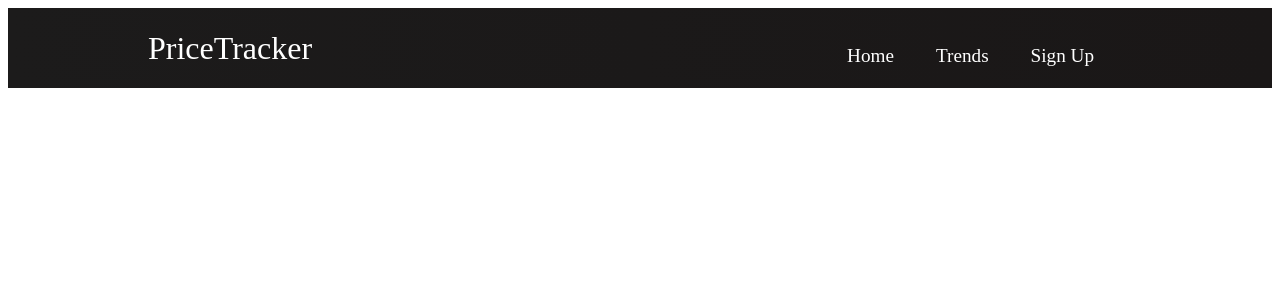
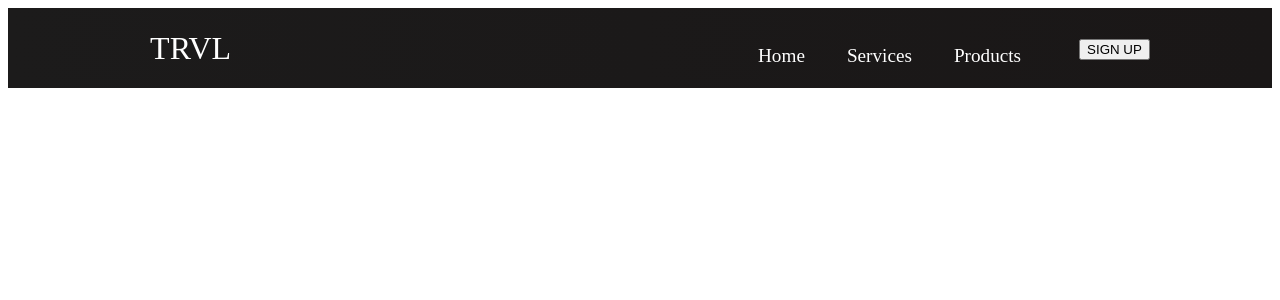
Before and after one commit to kjernest01/temp_repo, a React (Create React App) app: page / in a window 1280 px wide. Shown: the top 300 px of the page. Built offline with nearby package versions, Linux system fonts and the light colour scheme.

Commit message:
Navbar changes

```diff
--- a/src/components/Navbar.js
+++ b/src/components/Navbar.js
@@ -1,116 +1,117 @@
 import React, { useState, useEffect } from 'react';
 import { Link } from 'react-router-dom';
+import { Button } from './Button';
 import './Navbar.css';
 
 
-function Navbar (){
-  return(
+// function Navbar (){
+//   return(
+//     <>
+//       <nav className="navbar">
+//         <div className="navbar-container">
+//           <Link to="/" className="navbar-logo">
+//             PriceTracker
+//           </Link>
+//           {/* <div className="menu-icon" onClick>
+//             <i = className={click}/>
+//           </div> */}
+//           <ul className="nav-menu">
+//             <li className="nav-item">
+//               <Link to="/" className="nav-links">
+//                 Home
+//               </Link>
+//             </li>
+//             <li className="nav-item">
+//               <Link to="/trends" className="nav-links">
+//                 Trends
+//               </Link>
+//             </li>
+//             <li className="nav-item">
+//               <Link to="/signup" className="nav-links">
+//                 Sign Up
+//               </Link>
+//             </li>
+//           </ul>
+//         </div>
+//       </nav>
+//     </>
+//   )
+// }
+
+// export default Navbar;
+
+function Navbar() {
+  const [click, setClick] = useState(false);
+  const [button, setButton] = useState(true);
+
+  const handleClick = () => setClick(!click);
+  const closeMobileMenu = () => setClick(false);
+
+  const showButton = () => {
+    if (window.innerWidth <= 960) {
+      setButton(false);
+    } else {
+      setButton(true);
+    }
+  };
+
+  useEffect(() => {
+    showButton();
+  }, []);
+
+  window.addEventListener('resize', showButton);
+
+  return (
     <>
-      <nav className="navbar">
-        <div className="navbar-container">
-          <Link to="/" className="navbar-logo">
-            PriceTracker
+      <nav className='navbar'>
+        <div className='navbar-container'>
+          <Link to='/' className='navbar-logo' onClick={closeMobileMenu}>
+            TRVL
+            <i class='fab fa-typo3' />
           </Link>
-          {/* <div className="menu-icon" onClick>
-            <i = className={click}/>
-          </div> */}
-          <ul className="nav-menu">
-            <li className="nav-item">
-              <Link to="/" className="nav-links">
+          <div className='menu-icon' onClick={handleClick}>
+            <i className={click ? 'fas fa-times' : 'fas fa-bars'} />
+          </div>
+          <ul className={click ? 'nav-menu active' : 'nav-menu'}>
+            <li className='nav-item'>
+              <Link to='/' className='nav-links' onClick={closeMobileMenu}>
                 Home
               </Link>
             </li>
-            <li className="nav-item">
-              <Link to="/trends" className="nav-links">
-                Trends
+            <li className='nav-item'>
+              <Link
+                to='/services'
+                className='nav-links'
+                onClick={closeMobileMenu}
+              >
+                Services
               </Link>
             </li>
-            <li className="nav-item">
-              <Link to="/signup" className="nav-links">
+            <li className='nav-item'>
+              <Link
+                to='/products'
+                className='nav-links'
+                onClick={closeMobileMenu}
+              >
+                Products
+              </Link>
+            </li>
+
+            <li>
+              <Link
+                to='/sign-up'
+                className='nav-links-mobile'
+                onClick={closeMobileMenu}
+              >
                 Sign Up
               </Link>
             </li>
           </ul>
+          {button && <Button buttonStyle='btn--outline'>SIGN UP</Button>}
         </div>
       </nav>
     </>
-  )
+  );
 }
 
 export default Navbar;
-
-// function Navbar() {
-//   const [click, setClick] = useState(false);
-//   const [button, setButton] = useState(true);
-
-//   const handleClick = () => setClick(!click);
-//   const closeMobileMenu = () => setClick(false);
-
-//   const showButton = () => {
-//     if (window.innerWidth <= 960) {
-//       setButton(false);
-//     } else {
-//       setButton(true);
-//     }
-//   };
-
-//   useEffect(() => {
-//     showButton();
-//   }, []);
-
-//   window.addEventListener('resize', showButton);
-
-//   return (
-//     <>
-//       <nav className='navbar'>
-//         <div className='navbar-container'>
-//           <Link to='/' className='navbar-logo' onClick={closeMobileMenu}>
-//             TRVL
-//             <i class='fab fa-typo3' />
-//           </Link>
-//           <div className='menu-icon' onClick={handleClick}>
-//             <i className={click ? 'fas fa-times' : 'fas fa-bars'} />
-//           </div>
-//           <ul className={click ? 'nav-menu active' : 'nav-menu'}>
-//             <li className='nav-item'>
-//               <Link to='/' className='nav-links' onClick={closeMobileMenu}>
-//                 Home
-//               </Link>
-//             </li>
-//             <li className='nav-item'>
-//               <Link
-//                 to='/services'
-//                 className='nav-links'
-//                 onClick={closeMobileMenu}
-//               >
-//                 Services
-//               </Link>
-//             </li>
-//             <li className='nav-item'>
-//               <Link
-//                 to='/products'
-//                 className='nav-links'
-//                 onClick={closeMobileMenu}
-//               >
-//                 Products
-//               </Link>
-//             </li>
-
-//             <li>
-//               <Link
-//                 to='/sign-up'
-//                 className='nav-links-mobile'
-//                 onClick={closeMobileMenu}
-//               >
-//                 Sign Up
-//               </Link>
-//             </li>
-//           </ul>
-//           {button && <Button buttonStyle='btn--outline'>SIGN UP</Button>}
-//         </div>
-//       </nav>
-//     </>
-//   );
-// }
-
-// export default Navbar;
```
